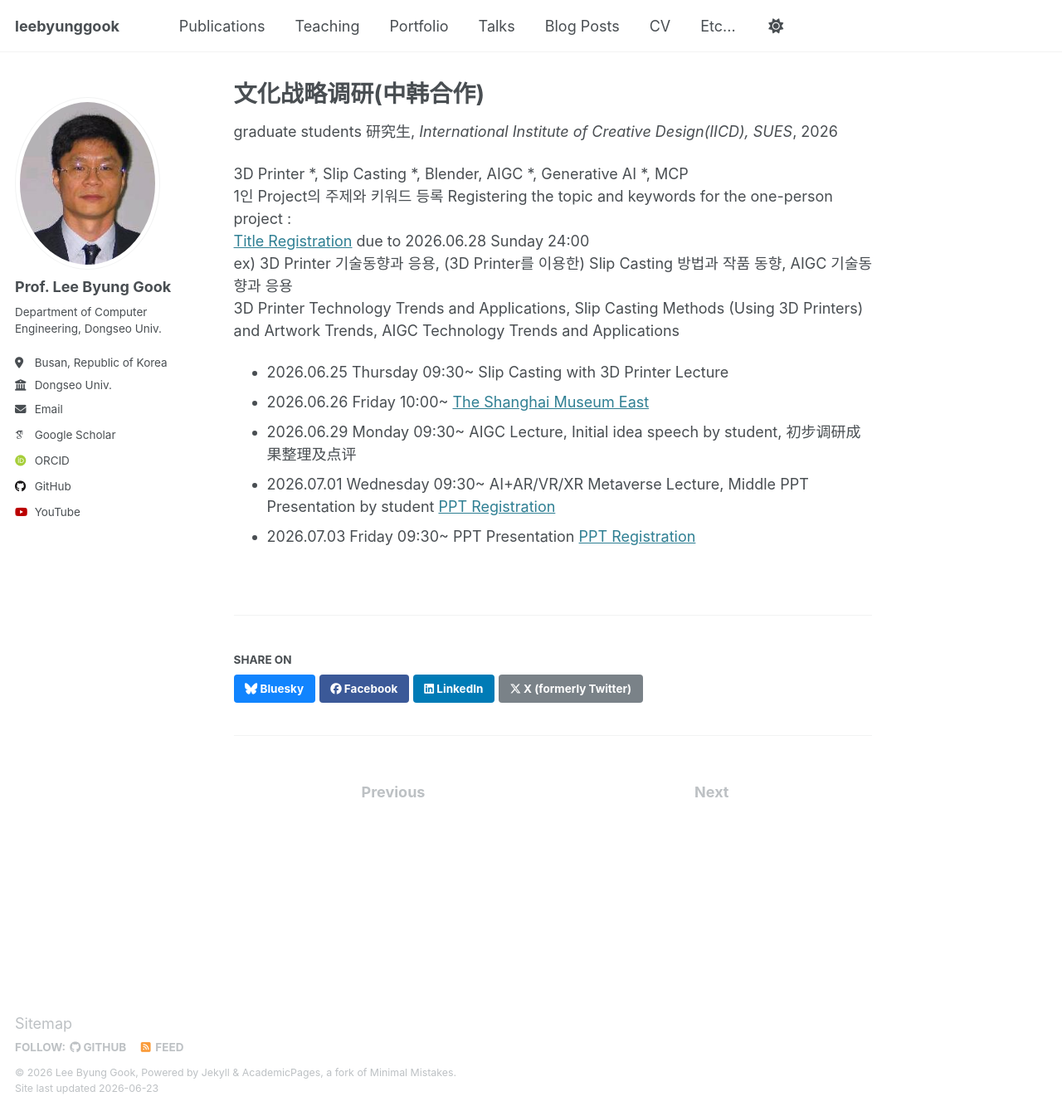
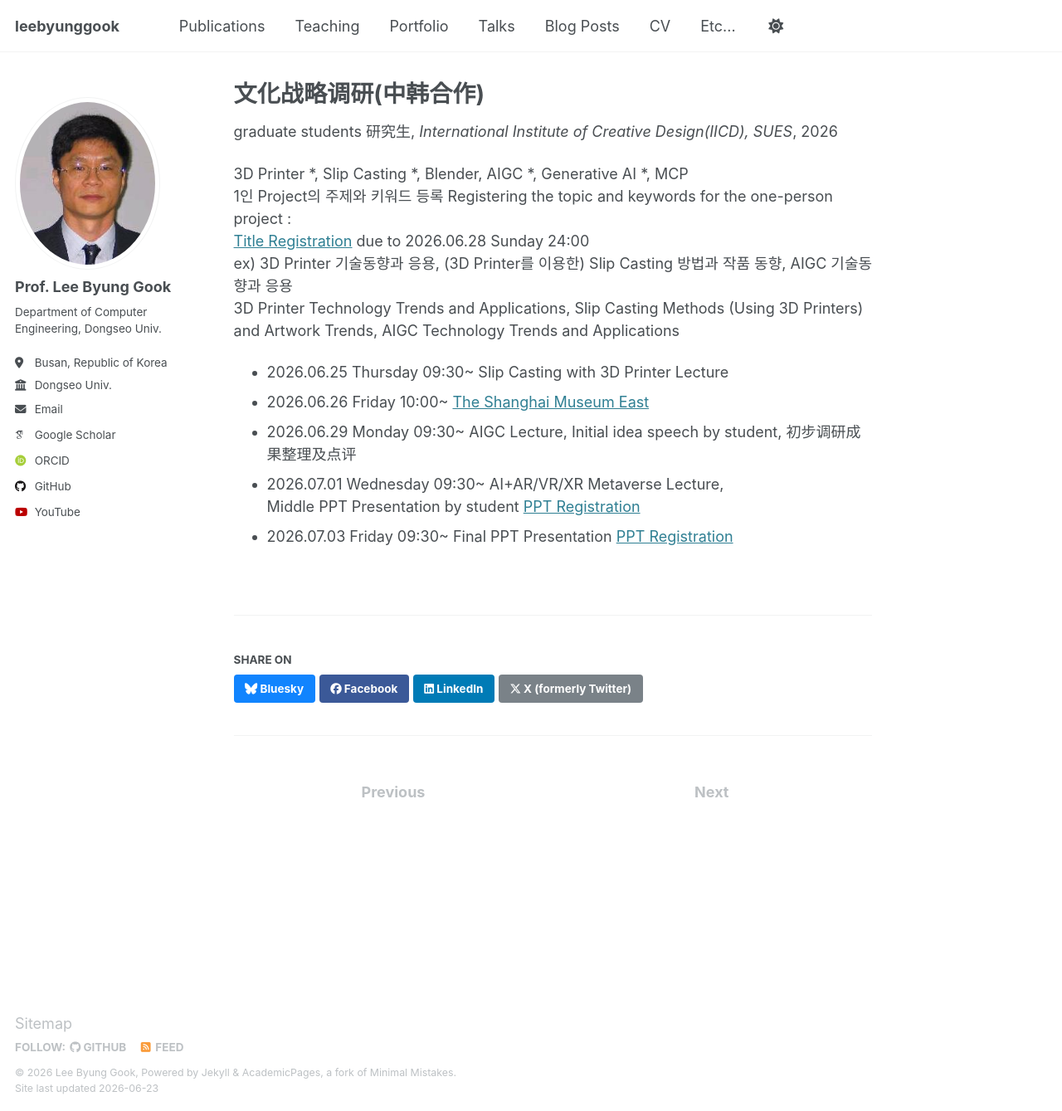
Before and after one commit to leebyunggook/leebyunggook.github.io, a Jekyll site: the page built from _teaching/2026-spring-teaching-10.md, in a window 1280 px wide and 1339 px high. Shown: the whole window at 83% size. Built offline with Jekyll 4.4.1, drawn with Linux system fonts in a browser that asks for light colours; some web fonts are replaced.

Commit message:
Update 2026-spring-teaching-10.md

```diff
--- a/_teaching/2026-spring-teaching-10.md
+++ b/_teaching/2026-spring-teaching-10.md
@@ -16,5 +16,6 @@ ex) 3D Printer 기술동향과 응용, (3D Printer를 이용한) Slip Casting
 * 2026.06.25 Thursday 09:30~ Slip Casting with 3D Printer Lecture
 * 2026.06.26 Friday 10:00~ [The Shanghai Museum East](https://www.shanghaimuseum.net/mu/frontend/pg/en/service/visit-east)
 * 2026.06.29 Monday 09:30~ AIGC Lecture, Initial idea speech by student, 初步调研成果整理及点评
-* 2026.07.01 Wednesday 09:30~ AI+AR/VR/XR Metaverse Lecture, Middle PPT Presentation by student [PPT Registration](https://f.kdocs.cn/g/VOoFe4bH/)
-* 2026.07.03 Friday 09:30~ PPT Presentation [PPT Registration](https://f.kdocs.cn/g/VOoFe4bH/)
+* 2026.07.01 Wednesday 09:30~ AI+AR/VR/XR Metaverse Lecture,
+  Middle PPT Presentation by student [PPT Registration](https://f.kdocs.cn/g/VOoFe4bH/)
+* 2026.07.03 Friday 09:30~ Final PPT Presentation [PPT Registration](https://f.kdocs.cn/g/VOoFe4bH/)
```
